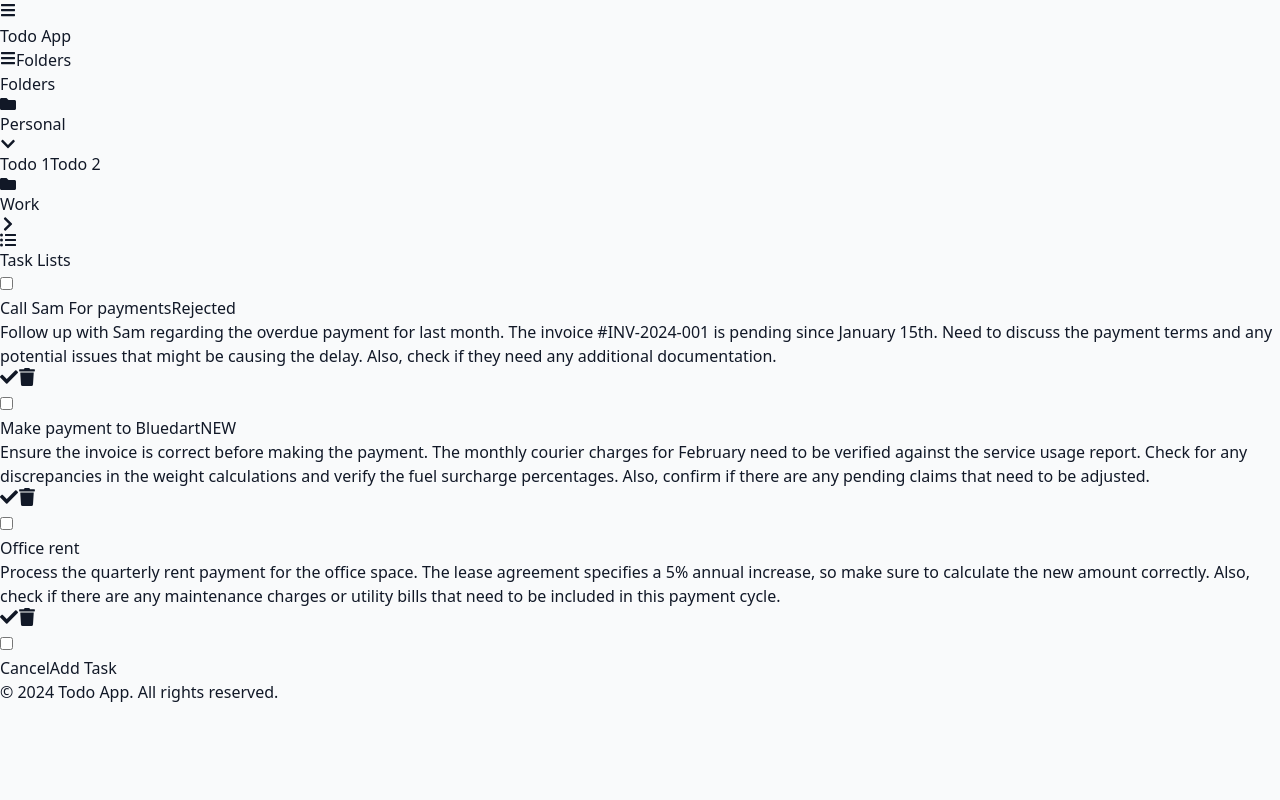
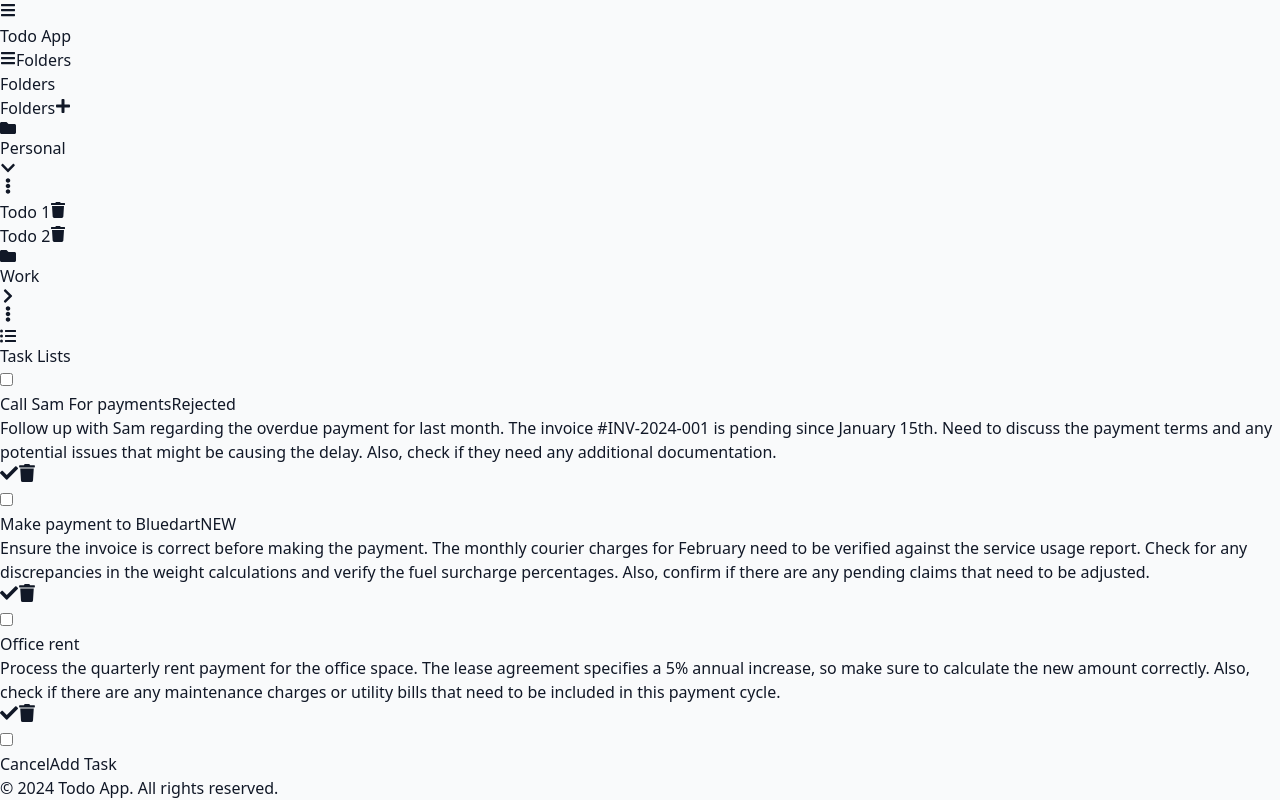
Before and after one commit to lufias/todo-repo-demo, a React app: page / in a window 1280 px wide. Both pictures are taken after a click on the button "Personal". Built offline with nearby package versions, Linux system fonts and the light colour scheme; the HTML template or start-up script is replaced by a standard one.

Commit message:
Update sidebar

```diff
--- a/src/components/Sidebar.tsx
+++ b/src/components/Sidebar.tsx
@@ -1,5 +1,5 @@
 import { useState } from 'react';
-import { FaFolder, FaPlus, FaChevronDown, FaChevronRight } from 'react-icons/fa';
+import { FaFolder, FaPlus, FaChevronDown, FaChevronRight, FaEllipsisV, FaTrash, FaStickyNote } from 'react-icons/fa';
 import { useNavigate } from 'react-router-dom';
 
 interface Folder {
@@ -12,10 +12,21 @@ interface SidebarProps {
   folders: Folder[];
   onAddFolder: () => void;
   onSelectFolder: (folderId: string) => void;
+  onAddNote: (folderId: string) => void;
+  onDeleteFolder: (folderId: string) => void;
+  onDeleteNote: (folderId: string, noteId: string) => void;
 }
 
-export default function Sidebar({ folders, onAddFolder, onSelectFolder }: SidebarProps) {
+export default function Sidebar({
+  folders,
+  onAddFolder,
+  onSelectFolder,
+  onAddNote,
+  onDeleteFolder,
+  onDeleteNote
+}: SidebarProps) {
   const [expandedFolders, setExpandedFolders] = useState<Set<string>>(new Set());
+  const [activeDropdown, setActiveDropdown] = useState<string | null>(null);
   const navigate = useNavigate();
 
   const toggleFolder = (folderId: string) => {
@@ -28,34 +39,102 @@ export default function Sidebar({ folders, onAddFolder, onSelectFolder }: Sideba
     setExpandedFolders(newExpanded);
   };
 
+  const toggleDropdown = (folderId: string) => {
+    setActiveDropdown(activeDropdown === folderId ? null : folderId);
+  };
+
+  // Close dropdown when clicking outside
+  const handleClickOutside = () => {
+    setActiveDropdown(null);
+  };
+
   return (
-    <div className="p-2 space-y-1 overflow-y-auto h-[calc(100%-4rem)]">
+    <div className="p-2 space-y-1 overflow-y-auto h-[calc(100%-4rem)]" onClick={handleClickOutside}>
+      <div className="flex items-center justify-between mb-4">
+        <span className="text-base font-medium text-gray-600">Folders</span>
+        <button
+          onClick={onAddFolder}
+          className="p-2 hover:bg-gray-100 rounded-lg transition-colors"
+          title="Add new folder"
+        >
+          <FaPlus className="text-blue-400 text-base" />
+        </button>
+      </div>
       {folders.map((folder) => (
         <div key={folder.id} className="rounded-lg">
+          <div className="flex items-center justify-between">
             <button
               onClick={() => toggleFolder(folder.id)}
-            className="w-full flex items-center justify-between p-2 hover:bg-gray-100 rounded-lg transition-colors"
+              className="flex-1 flex items-center justify-between p-2 hover:bg-gray-100 rounded-lg transition-colors"
             >
               <div className="flex items-center space-x-2">
-              <FaFolder className="text-blue-500" />
-              <span className="text-gray-700">{folder.name}</span>
+                <FaFolder className="text-blue-400 text-base" />
+                <span className="text-gray-700 font-normal">{folder.name}</span>
               </div>
               {expandedFolders.has(folder.id) ? (
-              <FaChevronDown className="text-gray-500" />
+                <FaChevronDown className="text-gray-400 text-sm" />
               ) : (
-              <FaChevronRight className="text-gray-500" />
+                <FaChevronRight className="text-gray-400 text-sm" />
               )}
             </button>
+            <div className="relative">
+              <button
+                onClick={(e) => {
+                  e.stopPropagation();
+                  toggleDropdown(folder.id);
+                }}
+                className="p-2 hover:bg-gray-100 rounded-lg transition-colors ml-2"
+                title="Folder options"
+              >
+                <FaEllipsisV className="text-gray-400 text-base" />
+              </button>
+              {activeDropdown === folder.id && (
+                <div
+                  className="absolute right-0 mt-1 w-48 bg-white rounded-lg shadow-lg border border-gray-200 z-10"
+                  onClick={(e) => e.stopPropagation()}
+                >
+                  <button
+                    onClick={() => {
+                      onAddNote(folder.id);
+                      setActiveDropdown(null);
+                    }}
+                    className="w-full flex items-center px-4 py-2 text-sm text-gray-700 hover:bg-gray-100"
+                  >
+                    <FaStickyNote className="mr-2 text-green-400 text-sm" />
+                    Add Note
+                  </button>
+                  <button
+                    onClick={() => {
+                      onDeleteFolder(folder.id);
+                      setActiveDropdown(null);
+                    }}
+                    className="w-full flex items-center px-4 py-2 text-sm text-red-500 hover:bg-gray-100"
+                  >
+                    <FaTrash className="mr-2 text-sm" />
+                    Delete Folder
+                  </button>
+                </div>
+              )}
+            </div>
+          </div>
           {expandedFolders.has(folder.id) && (
             <div className="ml-6 mt-1 space-y-1">
               {folder.todos.map((todoId) => (
+                <div key={todoId} className="flex items-center justify-between group">
                   <button
-                  key={todoId}
                     onClick={() => onSelectFolder(folder.id)}
-                  className="w-full text-left px-2 py-1 text-sm text-gray-600 hover:bg-gray-100 rounded transition-colors"
+                    className="flex-1 text-left px-2 py-1 text-sm text-gray-600 hover:bg-gray-100 rounded transition-colors font-normal"
                   >
                     Todo {todoId}
                   </button>
+                  <button
+                    onClick={() => onDeleteNote(folder.id, todoId)}
+                    className="p-1 opacity-0 group-hover:opacity-100 hover:bg-gray-100 rounded transition-all"
+                    title="Delete note"
+                  >
+                    <FaTrash className="text-red-400 text-xs" />
+                  </button>
+                </div>
               ))}
             </div>
           )}
```
Lines whose indentation alone changed are shown as unchanged.
